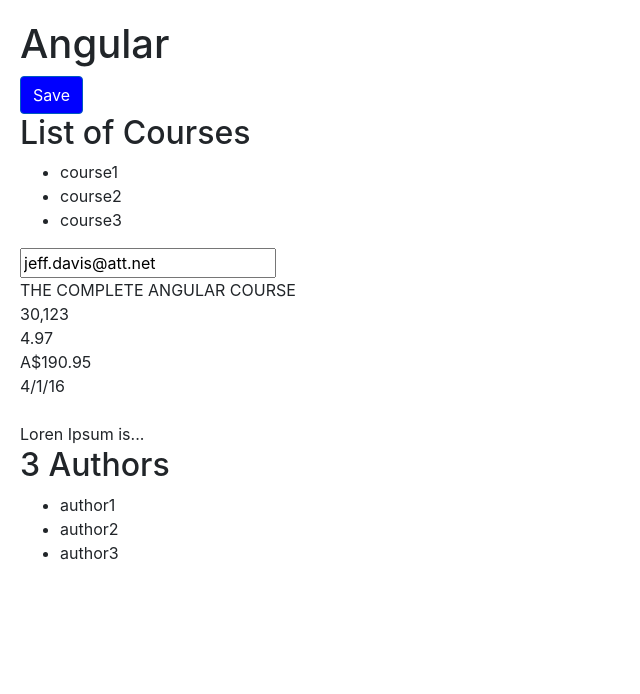
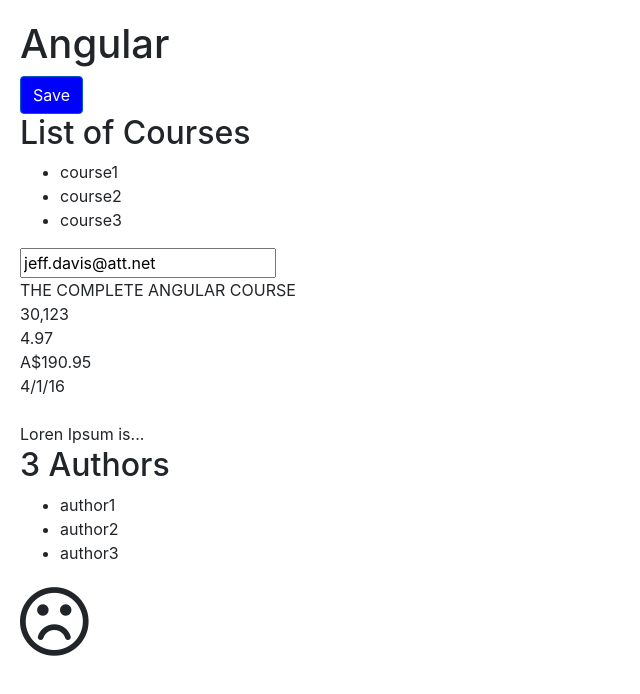
Before and after one commit to davisjeffrey/mosh_angular, an Angular app: page / in a window 1280 px wide. Shown: the top 694 px of the page, without its empty margins (0-640 px from the left). Built offline with nearby package versions, Linux system fonts and the light colour scheme.

Commit message:
Smile to frown with click

```diff
--- a/package.json
+++ b/package.json
@@ -20,6 +20,7 @@
     "@angular/platform-browser-dynamic": "~8.0.1",
     "@angular/router": "~8.0.1",
     "bootstrap": "^4.3.1",
+    "font-awesome": "^4.7.0",
     "rxjs": "~6.4.0",
     "tslib": "^1.9.0",
     "zone.js": "~0.9.1"
--- a/src/app/app.component.html
+++ b/src/app/app.component.html
@@ -1,3 +1,4 @@
 <h1>Angular</h1>
 <app-courses></app-courses>
 <app-authors></app-authors>
+<app-favorite></app-favorite>
--- a/src/app/app.module.ts
+++ b/src/app/app.module.ts
@@ -10,13 +10,15 @@
 import { AuthorsComponent } from './authors/authors.component';
 import { AuthorsService } from './authors.service';
 import { SummaryPipe } from './summary.pipe';
+import { FavoriteComponent } from './favorite/favorite.component';
 
 @NgModule({
   declarations: [
     AppComponent,
     CoursesComponent,
     AuthorsComponent,
-    SummaryPipe
+    SummaryPipe,
+    FavoriteComponent
 
   ],
   imports: [
--- /dev/null
+++ b/src/app/favorite/favorite.component.html
@@ -0,0 +1,5 @@
+<span class="fa fa-5x"
+                [class.fa-smile-o]="isHappy"
+                [class.fa-frown-o]="!isHappy"
+                (click)="onClick()">
+</span>
--- /dev/null
+++ b/src/app/favorite/favorite.component.ts
@@ -0,0 +1,14 @@
+import { Component, OnInit } from '@angular/core';
+
+@Component({
+  selector: 'app-favorite',
+  templateUrl: './favorite.component.html',
+  styleUrls: ['./favorite.component.css']
+})
+export class FavoriteComponent {
+
+isHappy: boolean;
+
+onClick() { this.isHappy = !this.isHappy; }
+
+}
--- a/src/styles.css
+++ b/src/styles.css
@@ -1,3 +1,4 @@
 /* You can add global styles to this file, and also import other style files */
 @import "~bootstrap/dist/css/bootstrap.css";
+@import "~font-awesome/css/font-awesome.css";
 body { padding: 20px; }
```
Also changed, not shown: src/app/favorite/favorite.component.css (added), 2 other files (tests, documents, lock files or other folders).
